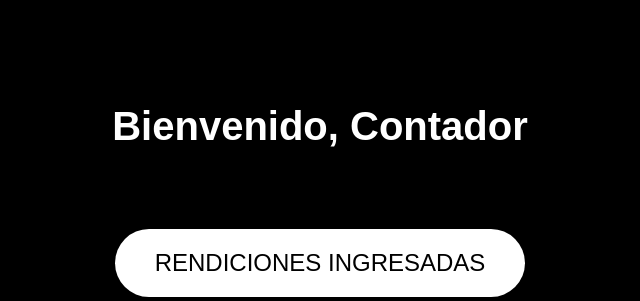
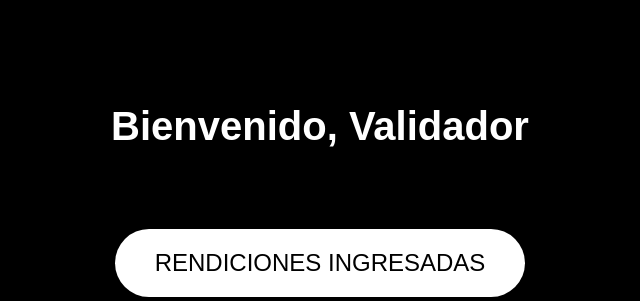
Before and after one commit to USM-Wolffe/Proyecto-de-Software, a Django app: page /contador/ in a window 1280 px wide. Shown: the part 245-546 px from the top of the page, without its empty margins (320-960 px from the left). Run offline with Django 4.2, Linux system fonts and the light colour scheme.

Commit message:
cambios en rendicion.html

```diff
--- a/RendicionDeGastos/MainApp/templates/MainApp/contador.html
+++ b/RendicionDeGastos/MainApp/templates/MainApp/contador.html
@@ -22,7 +22,7 @@
 
     <!-- Contenido principal -->
     <main class="main-content">
-        <div class="welcome-text">Bienvenido, Contador</div> <!-- Aquí se mostrará el nombre del usuario más adelante -->
+        <div class="welcome-text">Bienvenido, Validador</div> <!-- Aquí se mostrará el nombre del usuario más adelante -->
         <div class="button-container">
             <a href="{% url 'gestion_reembolsos' %}" class="primary-button">RENDICIONES INGRESADAS</a>
         </div>
```
Also changed, not shown: RendicionDeGastos/db.sqlite3, 5 other files.
